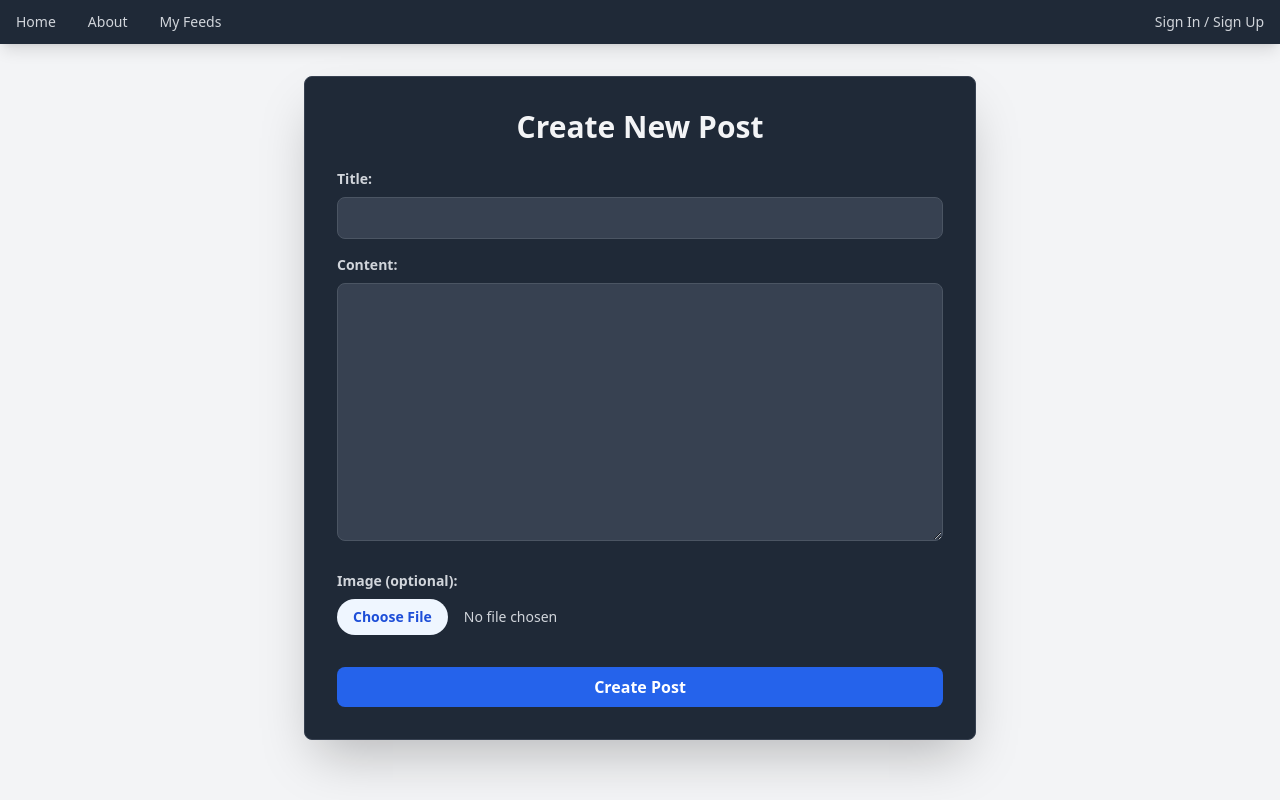
After one commit to Swatikkar/Django_Learn, a Django app: page /add_post/ in a window 1280 px wide. The commit adds this page. Run offline with Django 5.2, Linux system fonts and the light colour scheme; a user stored in the database is signed in; some libraries are stand-ins or nearby versions.

Commit message:
CRUD Done

```diff
--- a/Blog_Dj/urls.py
+++ b/Blog_Dj/urls.py
@@ -24,8 +24,9 @@ urlpatterns = [
     path('',home,name='home' ),
     path('about/',about,name='about' ),
     path('myfeeds/', myfeeds, name='myfeeds'),
-    path('login/',login,name = 'login'),
-    path('register/',register,name = 'register')
+    path('login/',login_page,name = 'login_page'),
+    path('register/',register,name = 'register'),
+    path('add_post/',add_post,name = 'add_post')
 ]
 if settings.DEBUG:
     urlpatterns += static(settings.MEDIA_URL, document_root=settings.MEDIA_ROOT)
--- a/blog/admin.py
+++ b/blog/admin.py
@@ -1,7 +1,7 @@
 from django.contrib import admin
 
 # Register your models here.
-from .models import UserProfile, Posts
+from .models import UserProfile, Post
 
 admin.site.register(UserProfile)
-admin.site.register(Posts)
+admin.site.register(Post)
--- a/blog/models.py
+++ b/blog/models.py
@@ -8,7 +8,7 @@ class UserProfile(models.Model):
     profilepic = models.ImageField(upload_to='profile_pics', blank=True)
     full_name = models.CharField(max_length=150,blank=True)
 
-class Posts(models.Model):
+class Post(models.Model):
     title = models.CharField(max_length=200)
     author = models.ForeignKey(UserProfile, on_delete=models.CASCADE)
     image = models.ImageField(upload_to='post_pics', blank=True)
--- /dev/null
+++ b/blog/templates/blog/add_post.html
@@ -0,0 +1,59 @@
+{% extends 'blog/index.html' %}
+
+{% block content %}
+<div class="flex justify-center">
+    <div class="w-full max-w-2xl bg-gray-800 p-8 rounded-lg shadow-2xl border border-gray-700">
+
+        <h2 class="text-3xl font-bold text-gray-100 text-center mb-6">Create New Post</h2>
+
+        {% if messages %}
+            <ul class="mb-6 space-y-3">
+                {% for message in messages %}
+                    <li class="p-3 rounded-lg text-white text-sm font-medium
+                        {% if 'error' in message.tags or 'warning' in message.tags %}
+                            bg-red-800
+                        {% elif 'success' in message.tags %}
+                            bg-green-800
+                        {% else %}
+                            bg-gray-700
+                        {% endif %}
+                    ">
+                    {{ message }}
+                    </li>
+                {% endfor %}
+            </ul>
+        {% endif %}
+
+        <form method="post" enctype="multipart/form-data" class="space-y-4">
+            {% csrf_token %}
+
+            <!-- Title -->
+            <div>
+                <label for="title" class="block text-gray-300 text-sm font-semibold mb-2">Title:</label>
+                <input type="text" id="title" name="title" required class="w-full px-4 py-2 bg-gray-700 border border-gray-600 text-white rounded-lg focus:outline-none focus:ring-2 focus:ring-blue-500 placeholder-gray-400">
+            </div>
+
+            <!-- Content -->
+            <div>
+                <label for="content" class="block text-gray-300 text-sm font-semibold mb-2">Content:</label>
+                <textarea id="content" name="content" rows="10" required class="w-full px-4 py-2 bg-gray-700 border border-gray-600 text-white rounded-lg focus:outline-none focus:ring-2 focus:ring-blue-500 placeholder-gray-400"></textarea>
+            </div>
+
+            <!-- Image -->
+            <div class="pt-2">
+                <label for="image" class="block text-gray-300 text-sm font-semibold mb-2">Image (optional):</label>
+                <!-- Styled the file input for better visibility against the dark theme -->
+                <input type="file" id="image" name="image" class="w-full text-gray-300 text-sm file:mr-4 file:py-2 file:px-4 file:rounded-full file:border-0 file:text-sm file:font-semibold file:bg-blue-50 file:text-blue-700 hover:file:bg-blue-100 cursor-pointer">
+            </div>
+
+            <!-- Submit Button -->
+            <div class="pt-4">
+                <button type="submit" class="w-full bg-blue-600 text-white font-semibold py-2 px-4 rounded-lg hover:bg-blue-500 transition duration-300 focus:outline-none focus:ring-2 focus:ring-blue-500">
+                    Create Post
+                </button>
+            </div>
+        </form>
+
+    </div>
+</div>
+{% endblock %}
--- a/blog/templates/blog/home.html
+++ b/blog/templates/blog/home.html
@@ -15,19 +15,19 @@
         </button>
     </form>
 
-    <a href="{% url 'home' %}" class="w-full sm:w-auto text-center px-6 py-2 bg-green-600 text-white font-semibold rounded-lg hover:bg-green-700 transition duration-300">
+    <a href="{% url 'add_post' %}" class="w-full sm:w-auto text-center px-6 py-2 bg-green-600 text-white font-semibold rounded-lg hover:bg-green-700 transition duration-300">
         Add New Post
     </a>
 </div>
 <h1 class="text-3xl font-bold text-gray-800 mb-6 text-center">Recent Posts</h1>
 <div class="posts-container grid grid-cols-1 sm:grid-cols-2 md:grid-cols-3 lg:grid-cols-4 gap-6">
-    {% for post in dummy %}
+    {% for post in final_posts %}
         <div class="post-card bg-white p-6 rounded-lg shadow-md hover:shadow-lg transition duration-300">
             <h2 class="text-xl font-semibold text-gray-800 mb-2">{{ post.title }}</h2>
             <p class="text-gray-600 text-sm mb-1"><strong>Author:</strong> {{ post.author }}</p>
             <p class="text-gray-600 text-sm mb-4"><strong>Date:</strong> {{ post.date_posted }}</p>
             {% if post.image %}
-                <img src="{{ MEDIA_URL }}post_pics/{{ post.image }}" alt="{{ post.title }}" class="w-full h-48 rounded-md mb-4 object-cover">
+                <img src="{{ post.image }}" alt="{{ post.title }}" class="w-full h-48 rounded-md mb-4 object-cover">
             {% endif %}
             <p class="text-gray-700">{{ post.content|truncatechars:100 }}</p>
         </div>
--- a/blog/templates/blog/register.html
+++ b/blog/templates/blog/register.html
@@ -86,7 +86,7 @@
         </form>
 
         <p class="text-center text-sm text-gray-400 mt-4">
-            Already have an account? <a href="{% url 'login' %}" class="text-blue-500 hover:underline">Log In</a>
+            Already have an account? <a href="{% url 'login_page' %}" class="text-blue-500 hover:underline">Log In</a>
         </p>
     </div>
 
--- a/blog/views.py
+++ b/blog/views.py
@@ -1,94 +1,80 @@
 from django.shortcuts import render , redirect
 # from django.http import HttpResponse
-from .models import *
+from .models import Post,UserProfile
 from django.contrib import messages
-from django.contrib.auth.models import User
+from django.contrib.auth import get_user_model
 from django.contrib.auth import authenticate, login
 from django.contrib.auth.decorators import login_required
-# Create your views here.
+from .dummy_data import dummy_posts
+from django.conf import settings
+def home(request):
+    query = request.GET.get('q', '').strip()
+    db_posts = Post.objects.all().values('title', 'author__user__username', 'image', 'content', 'date_posted')
+    posts = []
+    fixed_dummy_posts = []
+    for post in dummy_posts:
+        img = post['image']
+        post_copy = post.copy()
+        if img and not img.startswith(settings.MEDIA_URL):   # Prevent double prefix
+            post_copy['image'] = settings.MEDIA_URL + 'post_pics/' + img
+        fixed_dummy_posts.append(post_copy)
+    for post in db_posts:
+        image_url = settings.MEDIA_URL + post['image'] if post['image'] else ''
+        posts.append({
+            "title": post['title'],
+            "author": post['author__user__username'],
+            "image": image_url,  # Might need to build URL separately
+            "content": post['content'],
+            "date_posted": post['date_posted'].strftime("%Y-%m-%d %H:%M") if post['date_posted'] else ""
+        })
+    final_posts = posts + fixed_dummy_posts
 
-def home(request):
-    dummy = [
-    {
-        "title": "10 Tips for Effective Remote Work",
-        "author": "Alice Johnson",
-        "image": "photo1.jpg",
-        "content": "Remote work has become the new normal for many. In this post, we explore 10 practical tips to stay productive and healthy while working from home.",
-        "date_posted": "2025-09-15 10:00"
-    },
-    {
-        "title": "The Future of Artificial Intelligence in Healthcare",
-        "author": "Bob Smith",
-        "image": "photo2.jpg",
-        "content": "AI is transforming healthcare. From diagnostics to personalized medicine, here's how AI is reshaping the industry.",
-        "date_posted": "2025-09-14 14:30"
-    },
-    {
-        "title": "Beginner's Guide to Django Web Development",
-        "author": "Carol Lee",
-        "image": "photo3.jpg",
-        "content": "Django is a powerful web framework. This guide covers the basics for beginners who want to build their first web app.",
-        "date_posted": "2025-09-13 09:20"
-    },
-    {
-        "title": "Top 5 Travel Destinations for 2025",
-        "author": "David Kim",
-        "image": "photo4.jpg",
-        "content": "Looking for your next adventure? Discover the top 5 must-visit travel destinations for 2025.",
-        "date_posted": "2025-09-12 18:45"
-    },
-    {
-        "title": "How to Build a Successful Personal Brand",
-        "author": "Eva Green",
-        "image": "photo5.jpg",
-        "content": "Personal branding is key in today's digital world. Learn how to craft and grow your brand effectively.",
-        "date_posted": "2025-09-11 11:10"
-    },
-    {
-        "title": "Understanding Blockchain and Cryptocurrencies",
-        "author": "Frank Wright",
-        "image": "photo6.jpg",
-        "content": "An introductory look at blockchain technology and how cryptocurrencies are changing the financial landscape.",
-        "date_posted": "2025-09-10 16:00"
-    },
-    {
-        "title": "Healthy Eating: Tips for a Balanced Diet",
-        "author": "Grace Hall",
-        "image": "photo7.jpg",
-        "content": "Eating healthy doesn't have to be hard. Here are simple tips to maintain a balanced and nutritious diet.",
-        "date_posted": "2025-09-09 08:30"
-    },
-    {
-        "title": "The Impact of Social Media on Mental Health",
-        "author": "Henry Clark",
-        "image": "photo8.jpg",
-        "content": "Social media can affect mental well-being in many ways. This post discusses the pros and cons and how to manage usage.",
-        "date_posted": "2025-09-08 19:00"
-    },
-    {
-        "title": "Start Coding Today: Resources for Beginners",
-        "author": "Isabel Turner",
-        "image": "photo9.jpg",
-        "content": "Want to learn coding? Discover the best resources and tips for beginners to start programming effectively.",
-        "date_posted": "2025-09-07 13:15"
-    },
-    {
-        "title": "Sustainable Living: How to Reduce Your Carbon Footprint",
-        "author": "Jackie Wilson",
-        "image": "photo10.jpg",
-        "content": "Sustainability matters. Learn practical ways to live greener and lower your carbon footprint in daily life.",
-        "date_posted": "2025-09-06 10:45"
-    }
-]
-    Vlogs = {"dummy":dummy}
+    if query:
+        q_lower = query.lower()
+        final_posts = [post for post in final_posts if q_lower in post['title'].lower() or q_lower in post['content'].lower()]
+    Vlogs = {"final_posts":final_posts}
     return render(request,'blog/home.html',Vlogs)
 
 def about(request):
     # return HttpResponse("<h1>This is the about page</h1>")
     return render(request,'blog/about.html')
+
+@login_required
 def myfeeds(request):
-    return render(request,'blog/myfeeds.html')
+    db_posts = Post.objects.filter(author=request.user.userprofile).order_by('-date_posted')
+    posts = []
+    for post in db_posts:
+        image_url = settings.MEDIA_URL + post.image.name if post.image else ''
+        posts.append({
+            "title": post.title,
+            "author": post.author.user.username,
+            "image": image_url,
+            "content": post.content,
+            "date_posted": post.date_posted.strftime("%Y-%m-%d %H:%M") if post.date_posted else ""
+    })
+    final_posts = posts
+    vlogs = {"final_posts":final_posts}
+    return render(request,'blog/myfeeds.html',vlogs)
 
+@login_required
+def add_post(request):
+    if request.method == 'POST':
+        title = request.POST.get('title', '').strip()
+        content = request.POST.get('content', '').strip()
+        image = request.FILES.get('image')
+
+        if not title or not content:
+            messages.error(request, "Title and Content are required.")
+            return render(request, 'blog/add_post.html')
+
+        post = Post(title=title, content=content, author=request.user.userprofile)
+        if image:
+            post.image = image
+        post.save()
+        messages.success(request, "Post created successfully!")
+        return redirect('home')
+
+    return render(request, 'blog/add_post.html')
 def register(request):
     if request.method == 'POST':
         full_name = request.POST.get('full_name')
@@ -97,7 +83,9 @@ def register(request):
         password = request.POST.get('password')
         password2 = request.POST.get('confirm_password')
         bio = request.POST.get('bio')
-        profile_pic = request.POST.get('profile_pic')
+        profile_pic = request.FILES.get('profile_pic')
+
+        User = get_user_model()
 
         if password != password2:
             messages.error(request, "Passwords do not match.")
@@ -105,20 +93,19 @@ def register(request):
         if User.objects.filter(username=username).exists():
             messages.error(request, "Username already exists.")
             return redirect('register')
-        temp = User.objects.create_user(username=username, email=email)
-        temp.set_password(password)
+        temp_user = User.objects.create_user(username=username, email=email,password=password)
 
-        user = UserProfile.objects.create(user=temp, full_name=full_name, bio = bio)
+        user_profile = UserProfile.objects.create(user=temp_user, full_name=full_name, bio = bio)
         if profile_pic:
-            user.profile_pic = profile_pic
-        user.save()
+            user_profile.profile_pic = profile_pic
+            user_profile.save()
 
         messages.success(request, "Registration successful! You can now log in.")
-        return redirect('login')
+        return redirect('login_page')
 
     return render(request, 'blog/register.html')
 
-def login(request):
+def login_page(request):
     if request.method == 'POST':
         username = request.POST.get('username')
         password = request.POST.get('password')
@@ -127,9 +114,10 @@ def login(request):
 
         if user is not None:
             login(request, user)
+            messages.success(request, "Login successful! Redirecting to Home")
             return redirect('home')
         else:
             messages.error(request, "Invalid username or password.")
-            return redirect(request, 'blog/login.html')
+            return redirect('login_page')
 
     return render(request, 'blog/login.html')
```
Also changed, not shown: blog/dummy_data.py (added, +72 -0 lines), blog/templates/blog/login.html (+16 -1 lines), blog/templates/blog/myfeeds.html (+41 -0 lines), blog/migrations/0003_rename_posts_post.py (added), db.sqlite3, media/post_pics/ChatGPT_Image_Sep_26_2025_05_06_04_AM.png (added), media/post_pics/ChatGPT_Image_Sep_26_2025_05_06_04_AM_T9Qtq1j.png (added).
